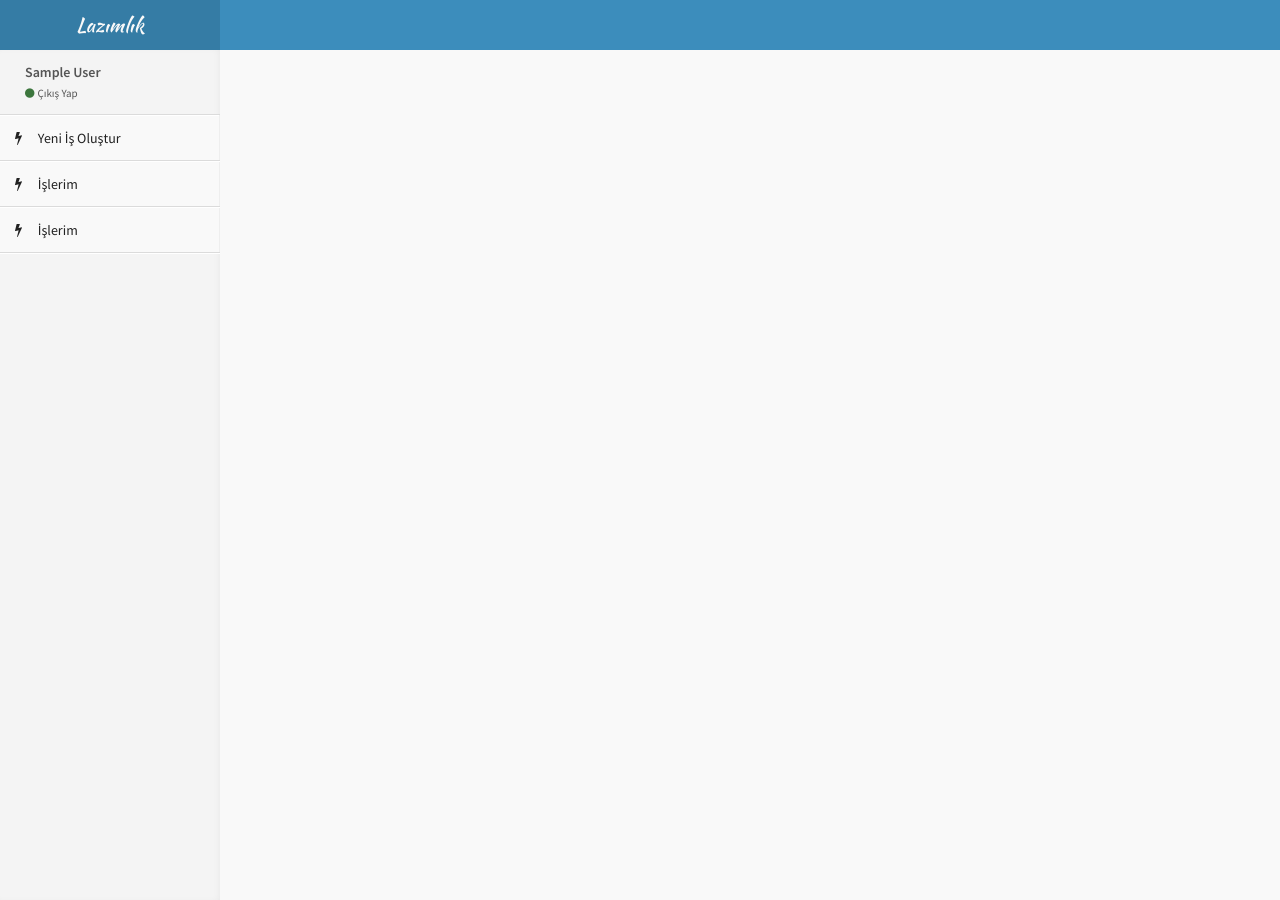
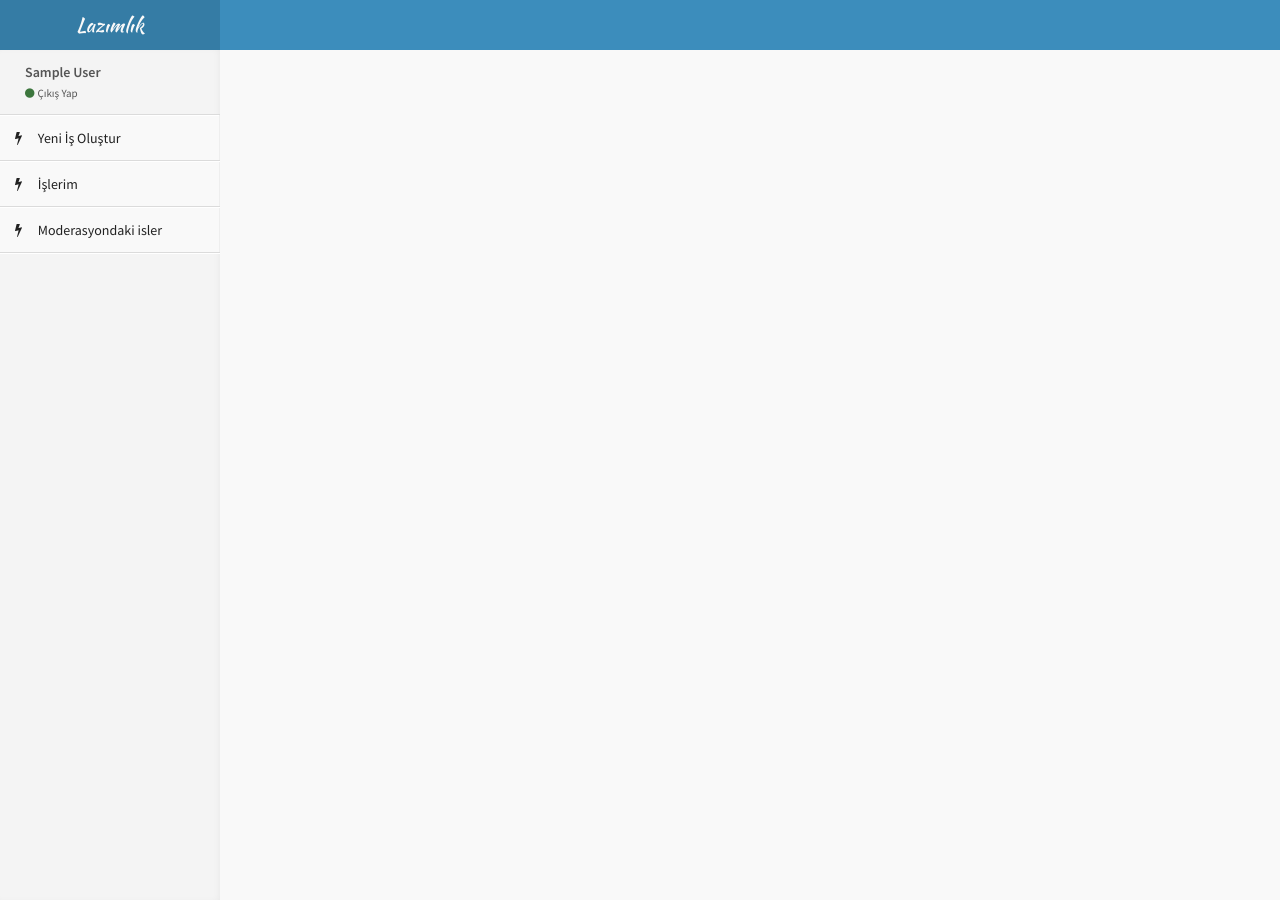
Before and after one commit to ozgebarbaros/collectivework, a Django app: template templates/base.html in a window 1280 px wide. Run offline with Django 3.2, Linux system fonts and the light colour scheme; the template is opened without the code that fills it, so the values that code supplies are empty; the visitor is signed in with stand-in values (Sample User, id 1); some libraries are stand-ins or nearby versions.

Commit message:
views.py ve base.html'deki hatalar giderildi

```diff
--- a/collectivework/views.py
+++ b/collectivework/views.py
@@ -36,7 +36,7 @@ def about(request):
     return render(request, 'about.html')
 
 
-@staff_member_required(login_url='/')
+@staff_member_required
 def listmoderationrequests(request):
     data = {}
     return render(request, 'listmoderationrequests.html', data)
--- a/templates/base.html
+++ b/templates/base.html
@@ -44,7 +44,7 @@
 					<li class="active">
 						<a href="{% url 'listmoderationrequests' %}">
 							<i class="fa fa-bolt"></i>
-							<span>İşlerim</span>
+							<span>Moderasyondaki isler</span>
 						</a>
 					</li>
 					{% endif %}
```
